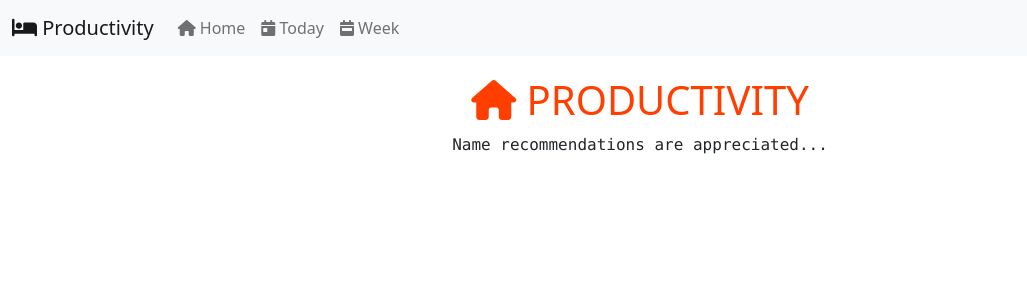
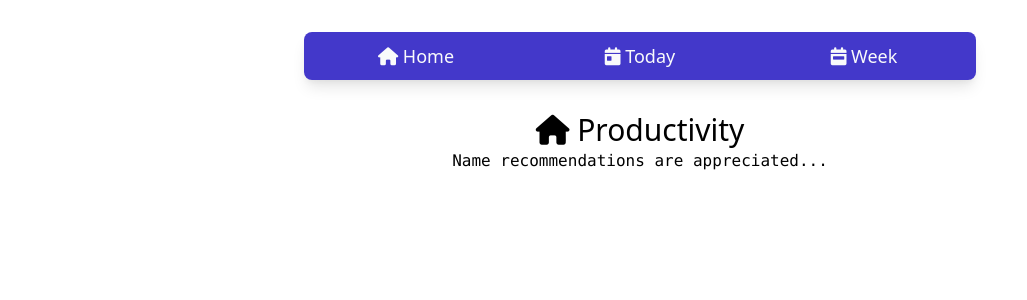
Before and after one commit to Fredilein/productivity-client, a Svelte app: page / in a window 1280 px wide. Shown: the top 300 px of the page, without its empty margins (0-1027 px from the left). Built offline with nearby package versions, Linux system fonts and the light colour scheme.

Commit message:
tailwind navbar

```diff
--- a/package.json
+++ b/package.json
@@ -27,6 +27,7 @@
     "axios": "^0.21.1",
     "sirv-cli": "^1.0.0",
     "svelte-routing": "^1.6.0",
-    "svelte-select": "^3.17.0"
+    "svelte-select": "^3.17.0",
+    "tailwindcss": "^2.1.2"
   }
 }
--- a/public/global.css
+++ b/public/global.css
@@ -1,89 +1,89 @@
-html, body {
-	position: relative;
-	width: 100%;
-	height: 100%;
-}
+/* html, body { */
+/* 	position: relative; */
+/* 	width: 100%; */
+/* 	height: 100%; */
+/* } */
 
-body {
-	color: #333;
-        margin: 0;
-        padding-top: 60px;
-	box-sizing: border-box;
-	font-family: -apple-system, BlinkMacSystemFont, "Segoe UI", Roboto, Oxygen-Sans, Ubuntu, Cantarell, "Helvetica Neue", sans-serif;
-}
+/* body { */
+/* 	color: #333; */
+/*         margin: 0; */
+/*         padding-top: 60px; */
+/* 	box-sizing: border-box; */
+/* 	font-family: -apple-system, BlinkMacSystemFont, "Segoe UI", Roboto, Oxygen-Sans, Ubuntu, Cantarell, "Helvetica Neue", sans-serif; */
+/* } */
 
-a {
-	color: rgb(0,100,200);
-	text-decoration: none;
-}
+/* a { */
+/* 	color: rgb(0,100,200); */
+/* 	text-decoration: none; */
+/* } */
 
-a:hover {
-	text-decoration: underline;
-}
+/* a:hover { */
+/* 	text-decoration: underline; */
+/* } */
 
-a:visited {
-	color: rgb(0,80,160);
-}
+/* a:visited { */
+/* 	color: rgb(0,80,160); */
+/* } */
 
-label {
-	display: block;
-}
+/* label { */
+/* 	display: block; */
+/* } */
 
-input, button, select, textarea {
-	font-family: inherit;
-	font-size: inherit;
-	-webkit-padding: 0.4em 0;
-	padding: 0.4em;
-	margin: 0 0 0.5em 0;
-	box-sizing: border-box;
-	border: 1px solid #ccc;
-	border-radius: 2px;
-}
+/* input, button, select, textarea { */
+/* 	font-family: inherit; */
+/* 	font-size: inherit; */
+/* 	-webkit-padding: 0.4em 0; */
+/* 	padding: 0.4em; */
+/* 	margin: 0 0 0.5em 0; */
+/* 	box-sizing: border-box; */
+/* 	border: 1px solid #ccc; */
+/* 	border-radius: 2px; */
+/* } */
 
-input:disabled {
-	color: #ccc;
-}
+/* input:disabled { */
+/* 	color: #ccc; */
+/* } */
 
-button {
-	color: #333;
-	background-color: #f4f4f4;
-	outline: none;
-}
+/* button { */
+/* 	color: #333; */
+/* 	background-color: #f4f4f4; */
+/* 	outline: none; */
+/* } */
 
-button:disabled {
-	color: #999;
-}
+/* button:disabled { */
+/* 	color: #999; */
+/* } */
 
-button:not(:disabled):active {
-	background-color: #ddd;
-}
+/* button:not(:disabled):active { */
+/* 	background-color: #ddd; */
+/* } */
 
-button:focus {
-	border-color: #666;
-}
+/* button:focus { */
+/* 	border-color: #666; */
+/* } */
 
-main {
-        text-align: center;
-        padding: 1em;
-        max-width: none;
-        margin: 0 auto;
-}
+/* main { */
+/*         text-align: center; */
+/*         padding: 1em; */
+/*         max-width: none; */
+/*         margin: 0 auto; */
+/* } */
 
-h1 {
-        color: #ff3e00;
-        text-transform: uppercase;
-        font-size: 4em;
-        font-weight: 50;
-}
+/* h1 { */
+/*         color: #ff3e00; */
+/*         text-transform: uppercase; */
+/*         font-size: 4em; */
+/*         font-weight: 50; */
+/* } */
 
-h2 {
-        color: #ff3e00;
-        text-transform: uppercase;
-        font-weight: 50;
-}
+/* h2 { */
+/*         color: #ff3e00; */
+/*         text-transform: uppercase; */
+/*         font-weight: 50; */
+/* } */
 
-@media (min-width: 640px) {
-        main {
-                max-width: 640px;
-        }
-}
+/* @media (min-width: 640px) { */
+/*         main { */
+/*                 max-width: 640px; */
+/*         } */
+/* } */
--- a/public/index.html
+++ b/public/index.html
@@ -11,8 +11,8 @@
 	<link rel='stylesheet' href='/build/bundle.css'>
 
         <!-- Bootstrap -->
-        <link href="https://cdn.jsdelivr.net/npm/bootstrap@5.0.0/dist/css/bootstrap.min.css" rel="stylesheet" integrity="sha384-wEmeIV1mKuiNpC+IOBjI7aAzPcEZeedi5yW5f2yOq55WWLwNGmvvx4Um1vskeMj0" crossorigin="anonymous">
-        <script src="https://cdn.jsdelivr.net/npm/bootstrap@5.0.0/dist/js/bootstrap.bundle.min.js" integrity="sha384-p34f1UUtsS3wqzfto5wAAmdvj+osOnFyQFpp4Ua3gs/ZVWx6oOypYoCJhGGScy+8" crossorigin="anonymous"></script>
+        <!-- <link href="https://cdn.jsdelivr.net/npm/bootstrap@5.0.0/dist/css/bootstrap.min.css" rel="stylesheet" integrity="sha384-wEmeIV1mKuiNpC+IOBjI7aAzPcEZeedi5yW5f2yOq55WWLwNGmvvx4Um1vskeMj0" crossorigin="anonymous"> -->
+        <!-- <script src="https://cdn.jsdelivr.net/npm/bootstrap@5.0.0/dist/js/bootstrap.bundle.min.js" integrity="sha384-p34f1UUtsS3wqzfto5wAAmdvj+osOnFyQFpp4Ua3gs/ZVWx6oOypYoCJhGGScy+8" crossorigin="anonymous"></script> -->
 
         <!-- Font Awesome -->
         <script src="https://kit.fontawesome.com/c73d10dab7.js" crossorigin="anonymous"></script>
--- a/rollup.config.js
+++ b/rollup.config.js
@@ -39,7 +39,15 @@ export default {
 	},
 	plugins: [
 		svelte({
-                        preprocess: sveltePreprocess(),
+                        preprocess: sveltePreprocess({
+                            sourceMap: !production,
+                            postcss: {
+                                plugins: [
+                                   require("tailwindcss"),
+                                   require("autoprefixer"),
+                                ],
+                            },
+                          }),
 			compilerOptions: {
 				// enable run-time checks when not in production
 				dev: !production
--- a/src/App.svelte
+++ b/src/App.svelte
@@ -5,6 +5,18 @@
 
 
 <Navbar />
-<main>
+<div class="container mx-auto max-w-sm md:max-w-2xl text-center">
   <Router />
-</main>
+</div>
+
+<style global lang="postcss">
+  @tailwind base;
+  @tailwind components;
+  @tailwind utilities;
+
+  @layer base {
+    h1 {
+      @apply text-3xl;
+    }
+  }
+</style>
--- a/src/components/Navbar.svelte
+++ b/src/components/Navbar.svelte
@@ -2,32 +2,22 @@
   import { Router, link } from 'svelte-routing';
 </script>
 
-<nav class="navbar fixed-top navbar-expand-lg navbar-light bg-light">
-  <div class="container-fluid">
-    <a class="navbar-brand" href="#"><i class="fas fa-bed"></i> Productivity</a>
-    <button class="navbar-toggler" type="button" data-bs-toggle="collapse" data-bs-target="#navbarNav" aria-controls="navbarNav" aria-expanded="false" aria-label="Toggle navigation">
-      <span class="navbar-toggler-icon"></span>
-    </button>
-    <div class="collapse navbar-collapse" id="navbarNav">
-      <Router>
-        <ul class="navbar-nav">
-          <li class="nav-item">
-            <a class="nav-link" href="/" use:link><i class="fas fa-home"></i> Home</a>
-          </li>
-          <li class="nav-item">
-            <a class="nav-link" href="/today" use:link><i class="fas fa-calendar-day"></i> Today</a>
-          </li>
-          <li class="nav-item">
-            <a class="nav-link" href="/week" use:link><i class="fas fa-calendar-week"></i> Week</a>
-          </li>
-        </ul>
-      </Router>
-    <div>
+<div class="container sticky top-0 sm:top-8 mx-auto max-w-sm sm:max-w-2xl bg-indigo-700 shadow-lg sm:my-8 h-12 justify-center sm:rounded-lg">
+  <div class="flex text-center text-lg h-full text-gray-50">
+    <div class="btn-nav">
+      <a href="/" use:link><i class="fas fa-home"></i> Home</a>
+    </div>
+    <div class="btn-nav">
+      <a href="/today" use:link><i class="fas fa-calendar-day"></i> Today</a>
+    </div>
+    <div class="btn-nav">
+      <a href="/week" use:link><i class="fas fa-calendar-week"></i> Week</a>
+    </div>
   </div>
-</nav>
+</div>
 
 <style>
-  a {
-    text-decoration: none;
+  .btn-nav {
+    @apply flex-1 flex items-center justify-center hover:bg-indigo-900 m-1 sm:rounded-lg
   }
 </style>
--- a/src/components/Task.svelte
+++ b/src/components/Task.svelte
@@ -1,8 +1,6 @@
 <script>
   import { createEventDispatcher } from 'svelte';
   import axios from 'axios';
-
-  import Task from '../components/Task.svelte';
 
   import global from '../global.js';
 
--- /dev/null
+++ b/tailwind.config.js
@@ -0,0 +1,18 @@
+const production = !process.env.ROLLUP_WATCH;
+
+module.exports = {
+  purge: {
+    content: [
+      "./src/**/*.svelte",
+    ],
+    enabled: production // disable purge in dev
+  },
+  darkMode: false, // or 'media' or 'class'
+  theme: {
+    extend: {},
+  },
+  variants: {
+    extend: {},
+  },
+  plugins: [],
+}
```
Also changed, not shown: 1 other file (tests, documents, lock files or other folders).
